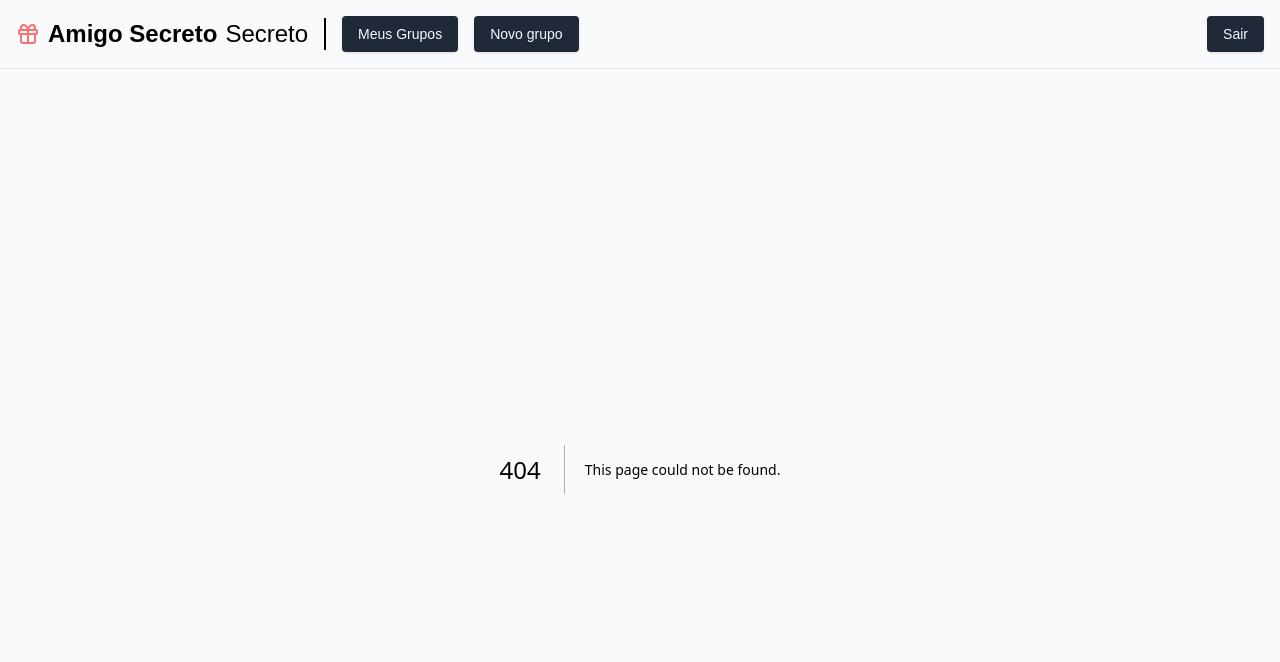
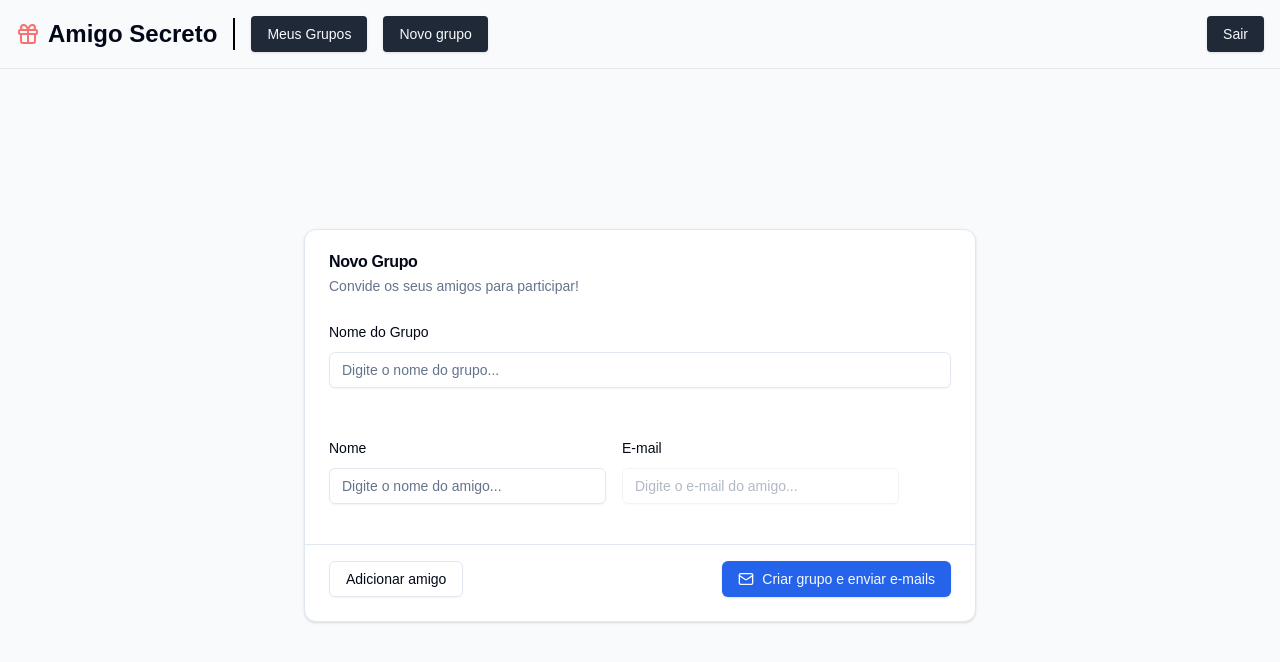
Before and after one commit to gabrieltdrk/nextjs-meu-amigo-misterio, a Next.js app: page /grupos/novo in a window 1280 px wide. Before the commit this address had no page. Shown: the top 662 px of the page. Built offline with nearby package versions, Linux system fonts and the light colour scheme; no server answers.

Commit message:
feat: new groups pages, ui finished and add participant

```diff
--- a/package.json
+++ b/package.json
@@ -10,6 +10,7 @@
   },
   "dependencies": {
     "@radix-ui/react-label": "^2.1.2",
+    "@radix-ui/react-separator": "^1.1.2",
     "@radix-ui/react-slot": "^1.1.2",
     "@supabase/ssr": "^0.5.2",
     "@supabase/supabase-js": "^2.48.1",
--- /dev/null
+++ b/src/app/grupos/novo/page.tsx
@@ -0,0 +1,17 @@
+import { NewGroupForm } from "@/components/new-group-form";
+import { createClient } from "@/utils/supabase/server"
+
+export default async function NewGroupPage() {
+    const supabase = await createClient();
+    const { data } = await supabase.auth.getUser();
+
+    const loggedUser = {
+        id: data?.user?.id as string,
+        email: data?.user?.email as string
+    }
+    return (
+        <div className="mt-40">
+            <NewGroupForm loggedUser={loggedUser} />
+        </div>
+    )
+}
--- a/src/components/header.tsx
+++ b/src/components/header.tsx
@@ -12,7 +12,6 @@ export function Header() {
                         <Link href="/" className="text-2xl font-bold flex items-center gap-2">
                             <Gift className="h-6 w-6 text-red-400" />
                             <span>Amigo Secreto</span>
-                            <span className="font-thin">Secreto</span>
                         </Link>
                         <span className="border border-black h-8 select-none" />
                         <nav className="flex items-center gap-4">
@@ -20,7 +19,7 @@ export function Header() {
                                 <Link href="/grupos">Meus Grupos</Link>
                             </Button>
                             <Button asChild className="variant bg-gray-800 rounded-sm hover:bg-gray-600" >
-                                <Link href="/grupos">Novo grupo</Link>
+                                <Link href="/grupos/novo">Novo grupo</Link>
                             </Button>
                         </nav>
 
--- /dev/null
+++ b/src/components/new-group-form.tsx
@@ -0,0 +1,105 @@
+'use client'
+
+import { useState } from "react"
+import { Card, CardHeader, CardTitle, CardDescription, CardContent, CardFooter } from "./ui/card"
+import { Label } from "./ui/label"
+import { Input } from "./ui/input"
+import { Button } from "./ui/button"
+import { Mail, Trash2 } from "lucide-react"
+import { Separator } from "./ui/separator"
+
+interface Participant {
+    name: string,
+    email: string
+}
+
+export function NewGroupForm({ loggedUser }: { loggedUser: { id: string, email: string } }) {
+    const [participants, setParticipants] = useState<Participant[]>([
+        { name: '', email: loggedUser.email }
+    ])
+    const [groupName, setGroupName] = useState<string>("")
+
+    function updateParticipant(index: number, field: keyof Participant, value: string) {
+        const updatedParticipants = [...participants];
+
+        updatedParticipants[index][field] = value
+
+        setParticipants(updatedParticipants)
+    }
+
+    function removeParticipant(index: number) {
+        setParticipants(participants.filter((_, i) => i !== index))
+    }
+
+    function addParticipant() {
+        setParticipants(participants.concat({ name: "", email: "" }))
+    }
+
+    return (
+        <Card className="w-full max-w-2xl mx-auto">
+            <CardHeader>
+                <CardTitle>Novo Grupo</CardTitle>
+                <CardDescription>Convide os seus amigos para participar!</CardDescription>
+            </CardHeader>
+            <form action={() => { }}>
+                <CardContent className="space-y-4">
+                    <div className="space-y-2">
+                        <Label htmlFor="group-name">Nome do Grupo</Label>
+                        <Input
+                            id="group-name"
+                            name="group-name"
+                            value={groupName}
+                            onChange={(e) => setGroupName(e.target.value)}
+                            placeholder="Digite o nome do grupo..."
+                            required
+                        />
+                    </div>
+
+                    <h2 className="!mt-12"></h2>
+                    {participants.map((participant, index) => (
+                        <div key={index} className="flex flex-col md:flex-row items-end space-y-4 md:space-y-0 md:space-x-4">
+                            <div className="flex-grow space-y-2 w-full">
+                                <Label htmlFor={`name-${index}`}>Nome</Label>
+                                <Input id={`name-${index}`} name="name" value={participant.name} placeholder="Digite o nome do amigo..." required onChange={(e) => {
+                                    updateParticipant(index, "name", e.target.value)
+                                }} />
+                            </div>
+                            <div className="flex-grow space-y-2 w-full">
+                                <Label htmlFor={`email-${index}`}>E-mail</Label>
+                                <Input
+                                    id={`email-${index}`}
+                                    name="email"
+                                    value={participant.email}
+                                    type="email"
+                                    placeholder="Digite o e-mail do amigo..."
+                                    required
+                                    disabled={participant.email === loggedUser.email}
+                                    // readOnly={participant.email === loggedUser.email}
+                                    onChange={(e) => {
+                                        updateParticipant(index, "email", e.target.value)
+                                    }} />
+                            </div>
+                            <div className="min-w-9">
+                                {participants.length > 1 && participant.email !== loggedUser.email && (
+                                    <Button type="button" variant="outline" size="icon" onClick={() => removeParticipant(index)}>
+                                        <Trash2 className="w-4 h-4" />
+                                    </Button>
+                                )}
+                            </div>
+                        </div>
+                    ))}
+                </CardContent>
+                <Separator className="my-4" />
+                <CardFooter className="flex flex-col md:flex-row justify-between space-y-4 md:space-y-0">
+                    <Button type="button" variant="outline" onClick={addParticipant} className="w-full md:w-auto">
+                        Adicionar amigo
+                    </Button>
+                    <Button className="flex items-center space-x-2 w-full md:w-auto">
+                        <Mail className="w-3 h-3" />
+                        Criar grupo e enviar e-mails
+                    </Button>
+                </CardFooter>
+            </form>
+        </Card>
+    )
+}
--- /dev/null
+++ b/src/components/ui/separator.tsx
@@ -0,0 +1,31 @@
+"use client"
+
+import * as React from "react"
+import * as SeparatorPrimitive from "@radix-ui/react-separator"
+
+import { cn } from "@/lib/utils"
+
+const Separator = React.forwardRef<
+  React.ElementRef<typeof SeparatorPrimitive.Root>,
+  React.ComponentPropsWithoutRef<typeof SeparatorPrimitive.Root>
+>(
+  (
+    { className, orientation = "horizontal", decorative = true, ...props },
+    ref
+  ) => (
+    <SeparatorPrimitive.Root
+      ref={ref}
+      decorative={decorative}
+      orientation={orientation}
+      className={cn(
+        "shrink-0 bg-border",
+        orientation === "horizontal" ? "h-[1px] w-full" : "h-full w-[1px]",
+        className
+      )}
+      {...props}
+    />
+  )
+)
+Separator.displayName = SeparatorPrimitive.Root.displayName
+
+export { Separator }
```
Also changed, not shown: 1 other file (tests, documents, lock files or other folders).
